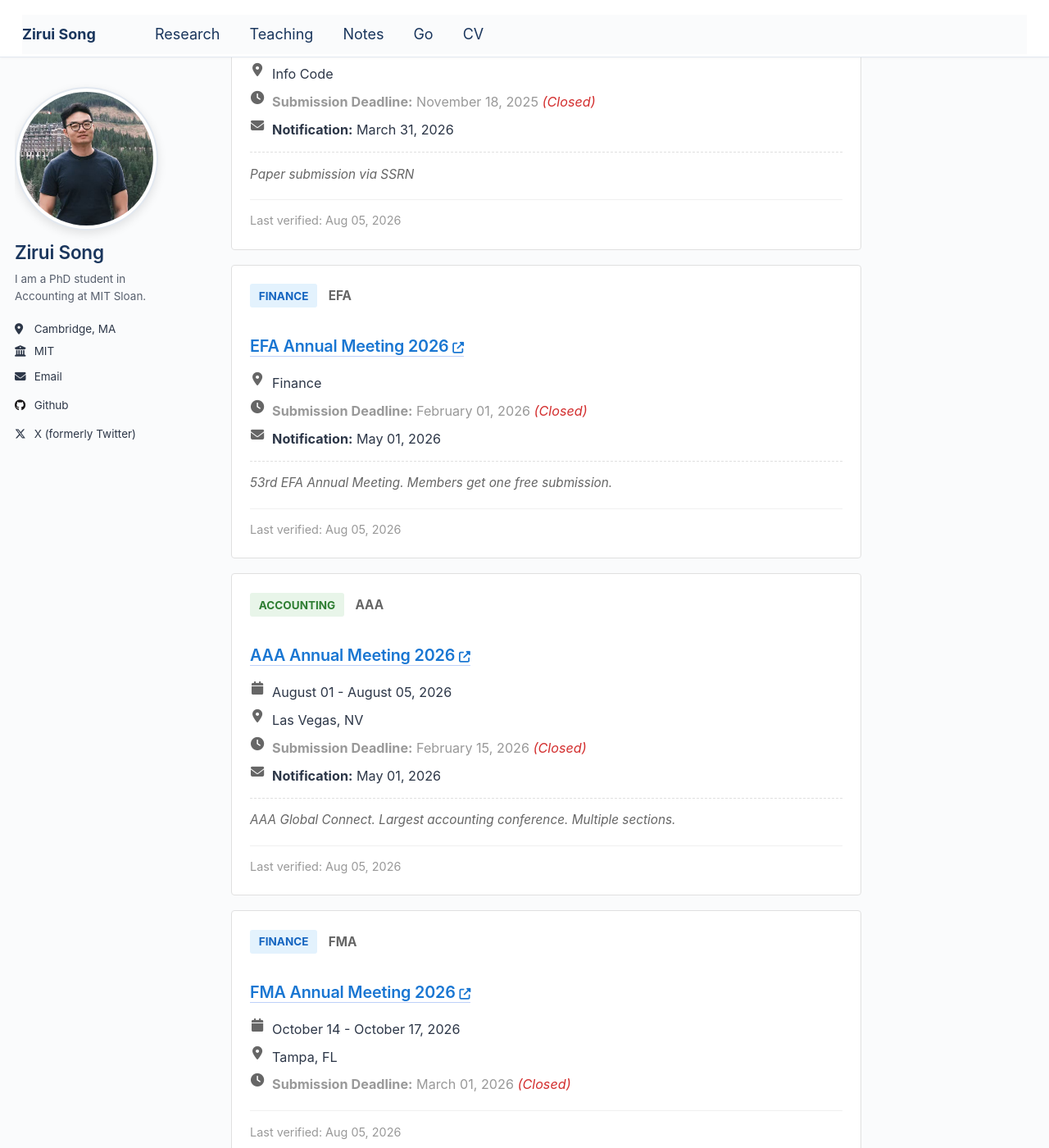
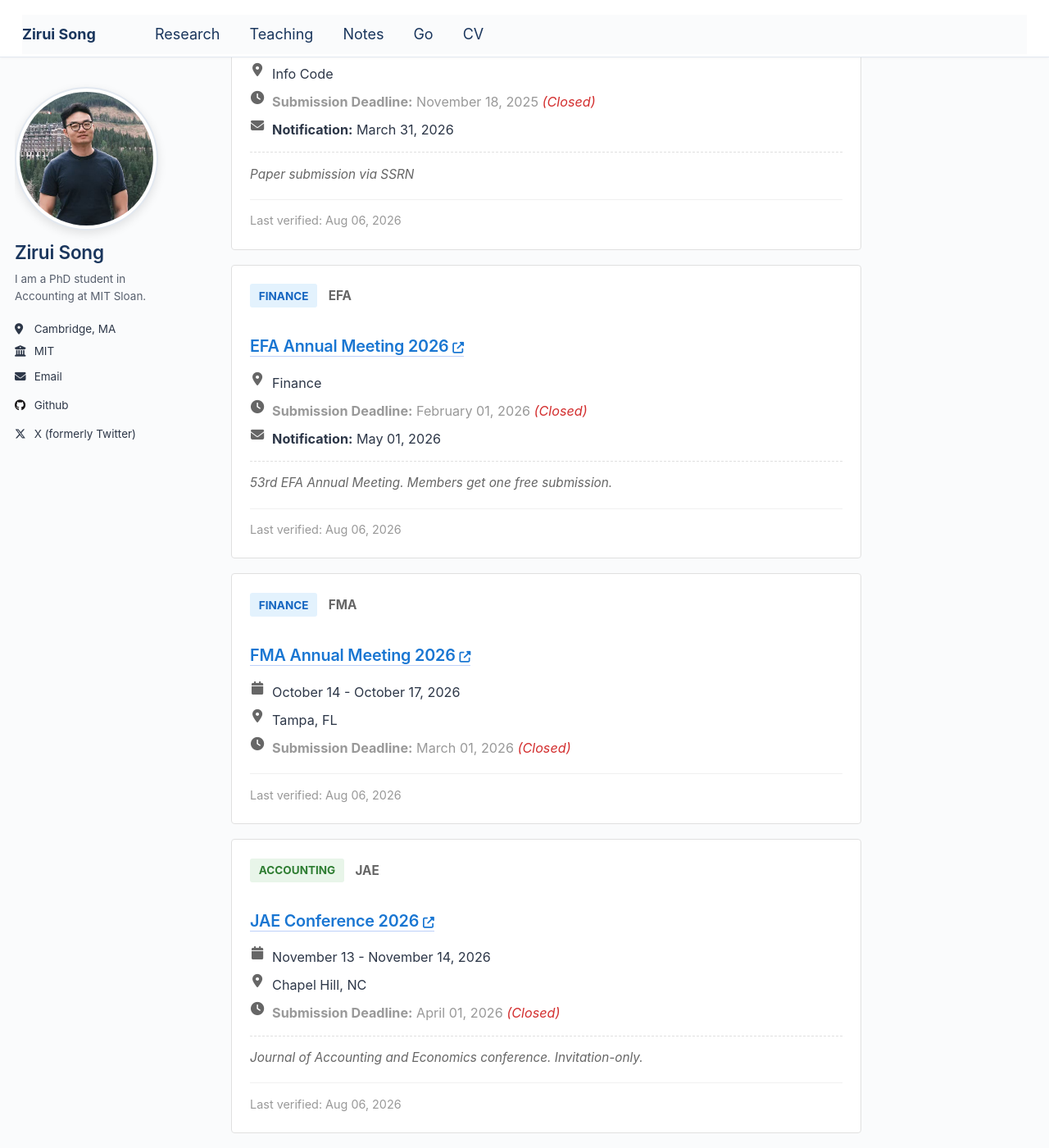
Before and after one commit to zirui-song/zirui-song.github.io, a Jekyll site: the page built from _pages/conferences.md, in a window 1280 px wide and 1400 px high, scrolled down 1778 px. Shown: the whole window at 82% size. Built offline with Jekyll 4.4.1, drawn with Linux system fonts in a browser that asks for light colours; some of the changed text lies outside the part shown.

Commit message:
chore: update conference data [automated]
Updated conference deadlines and dates from automated scraper.

```diff
--- a/_data/conferences.yml
+++ b/_data/conferences.yml
@@ -1,5 +1,5 @@
 metadata:
-  last_updated: '2026-08-05T08:41:43.030418+00:00'
+  last_updated: '2026-08-06T08:43:14.172579+00:00'
   scraper_version: 1.0.0
   total_conferences: 22
 conferences:
@@ -21,7 +21,7 @@ conferences:
   status: submissions_closed
   notes: Paper submission via SSRN
   source: scraped
-  last_verified: '2026-08-05'
+  last_verified: '2026-08-06'
 - name: EFA Annual Meeting 2026
   short_name: EFA
   field: finance
@@ -38,23 +38,7 @@ conferences:
   status: submissions_closed
   notes: 53rd EFA Annual Meeting. Members get one free submission.
   source: scraped
-  last_verified: '2026-08-05'
-- name: AAA Annual Meeting 2026
-  short_name: AAA
-  field: accounting
-  category: major
-  year: 2026
-  conference_dates:
-    start: '2026-08-01'
-    end: '2026-08-05'
-  location: Las Vegas, NV
-  submission_deadline: '2026-02-15'
-  notification_date: '2026-05-01'
-  website: https://aaahq.org/Meetings
-  status: submissions_closed
-  notes: AAA Global Connect. Largest accounting conference. Multiple sections.
-  source: manual
-  last_verified: '2026-08-05'
+  last_verified: '2026-08-06'
 - name: FMA Annual Meeting 2026
   short_name: FMA
   field: finance
@@ -69,7 +53,7 @@ conferences:
   website: https://www.fma.org/
   status: submissions_closed
   source: manual
-  last_verified: '2026-08-05'
+  last_verified: '2026-08-06'
 - name: JAE Conference 2026
   short_name: JAE
   field: accounting
@@ -85,7 +69,7 @@ conferences:
   status: submissions_closed
   notes: Journal of Accounting and Economics conference. Invitation-only.
   source: manual
-  last_verified: '2026-08-05'
+  last_verified: '2026-08-06'
 - name: NFA Annual Meeting 2026
   short_name: NFA
   field: finance
@@ -99,7 +83,7 @@ conferences:
   website: https://www.northernfinanceassociation.org/
   status: submissions_closed
   source: manual
-  last_verified: '2026-08-05'
+  last_verified: '2026-08-06'
 - name: AFA Annual Meeting 2026
   short_name: AFA
   field: finance
@@ -117,7 +101,7 @@ conferences:
   status: submissions_open
   notes: Joint with ASSA. PhD poster session available.
   source: scraped
-  last_verified: '2026-08-05'
+  last_verified: '2026-08-06'
 - name: AFA Annual Meeting 2027
   short_name: AFA
   field: finance
@@ -132,7 +116,7 @@ conferences:
   status: submissions_open
   notes: Joint with ASSA. PhD poster session available.
   source: scraped
-  last_verified: '2026-08-05'
+  last_verified: '2026-08-06'
   cfp_url: https://www.afajof.org/call-for-papers
 - name: WFA Annual Meeting 2027
   short_name: WFA
@@ -150,7 +134,7 @@ conferences:
   source: scraped
   notes: Paper submission via SSRN
   status: upcoming
-  last_verified: '2026-08-05'
+  last_verified: '2026-08-06'
 - name: MFA Annual Meeting 2026
   short_name: MFA
   field: finance
@@ -166,7 +150,7 @@ conferences:
   status: past
   notes: 'Keynotes: Raghuram Rajan (Chicago) and Itay Goldstein (Penn)'
   source: manual
-  last_verified: '2026-08-05'
+  last_verified: '2026-08-06'
 - name: FARS Midyear Meeting 2026
   short_name: FARS
   field: accounting
@@ -183,7 +167,7 @@ conferences:
   notes: Financial Accounting and Reporting Section. Keynote panel on Risk and Resilience
     in Research Careers.
   source: manual
-  last_verified: '2026-08-05'
+  last_verified: '2026-08-06'
 - name: Lone Star Accounting Research Conference 2026
   short_name: Lone Star
   field: accounting
@@ -198,7 +182,7 @@ conferences:
   status: past
   notes: Joint conference of Texas accounting programs.
   source: manual
-  last_verified: '2026-08-05'
+  last_verified: '2026-08-06'
 - name: HARC 2026
   short_name: HARC
   field: accounting
@@ -213,7 +197,7 @@ conferences:
   status: past
   notes: Hawaii Accounting Research Conference. Submission via email to organizers.
   source: manual
-  last_verified: '2026-08-05'
+  last_verified: '2026-08-06'
 - name: FIRS Annual Conference 2026
   short_name: FIRS
   field: finance
@@ -231,7 +215,7 @@ conferences:
   notes: $100 submission fee. PhD sessions deadline Feb 15, 2026. $5,000 JFI/FIRS
     best paper award.
   source: manual
-  last_verified: '2026-08-05'
+  last_verified: '2026-08-06'
 - name: SFS Cavalcade North America 2026
   short_name: SFS
   field: finance
@@ -248,7 +232,7 @@ conferences:
   notes: $75 submission fee. PhD student fee waiver available. Dual submission to
     RCFS/RAPS.
   source: manual
-  last_verified: '2026-08-05'
+  last_verified: '2026-08-06'
 - name: JAR Conference 2026
   short_name: JAR
   field: accounting
@@ -265,7 +249,7 @@ conferences:
   notes: 61st Ray Ball JAR Conference. Papers selected are published in conference
     issue.
   source: manual
-  last_verified: '2026-08-05'
+  last_verified: '2026-08-06'
 - name: CICF Annual Conference 2026
   short_name: CICF
   field: finance
@@ -281,7 +265,7 @@ conferences:
   status: past
   notes: 'Conference Chair: Jiang Wang (MIT). Program Chair: Neng Wang (CKGSB).'
   source: manual
-  last_verified: '2026-08-05'
+  last_verified: '2026-08-06'
 - name: RAS Conference 2026
   short_name: RAS
   field: accounting
@@ -296,7 +280,23 @@ conferences:
   status: past
   notes: Review of Accounting Studies conference
   source: manual
-  last_verified: '2026-08-05'
+  last_verified: '2026-08-06'
+- name: AAA Annual Meeting 2026
+  short_name: AAA
+  field: accounting
+  category: major
+  year: 2026
+  conference_dates:
+    start: '2026-08-01'
+    end: '2026-08-05'
+  location: Las Vegas, NV
+  submission_deadline: '2026-02-15'
+  notification_date: '2026-05-01'
+  website: https://aaahq.org/Meetings
+  status: past
+  notes: AAA Global Connect. Largest accounting conference. Multiple sections.
+  source: manual
+  last_verified: '2026-08-06'
 - name: Trans-Atlantic Doctoral Conference 2026
   short_name: TADC
   field: finance
@@ -311,7 +311,7 @@ conferences:
   status: past
   notes: PhD student focused. London Business School.
   source: manual
-  last_verified: '2026-08-05'
+  last_verified: '2026-08-06'
 - name: 'NBER Summer Institute: Risks of Financial Institutions 2026'
   short_name: NBER-SI-RFI
   field: finance
@@ -326,7 +326,7 @@ conferences:
   status: past
   notes: By invitation.
   source: manual
-  last_verified: '2026-08-05'
+  last_verified: '2026-08-06'
 - name: 'NBER Summer Institute: Corporate Finance 2026'
   short_name: NBER-SI-CF
   field: finance
@@ -341,7 +341,7 @@ conferences:
   status: past
   notes: By invitation. Apply to present through NBER submission system.
   source: manual
-  last_verified: '2026-08-05'
+  last_verified: '2026-08-06'
 - name: NBER Corporate Finance Program Meeting (Spring 2026)
   short_name: NBER-CF
   field: finance
@@ -356,4 +356,4 @@ conferences:
   status: past
   notes: By invitation. Papers circulated to program members.
   source: manual
-  last_verified: '2026-08-05'
+  last_verified: '2026-08-06'
```
